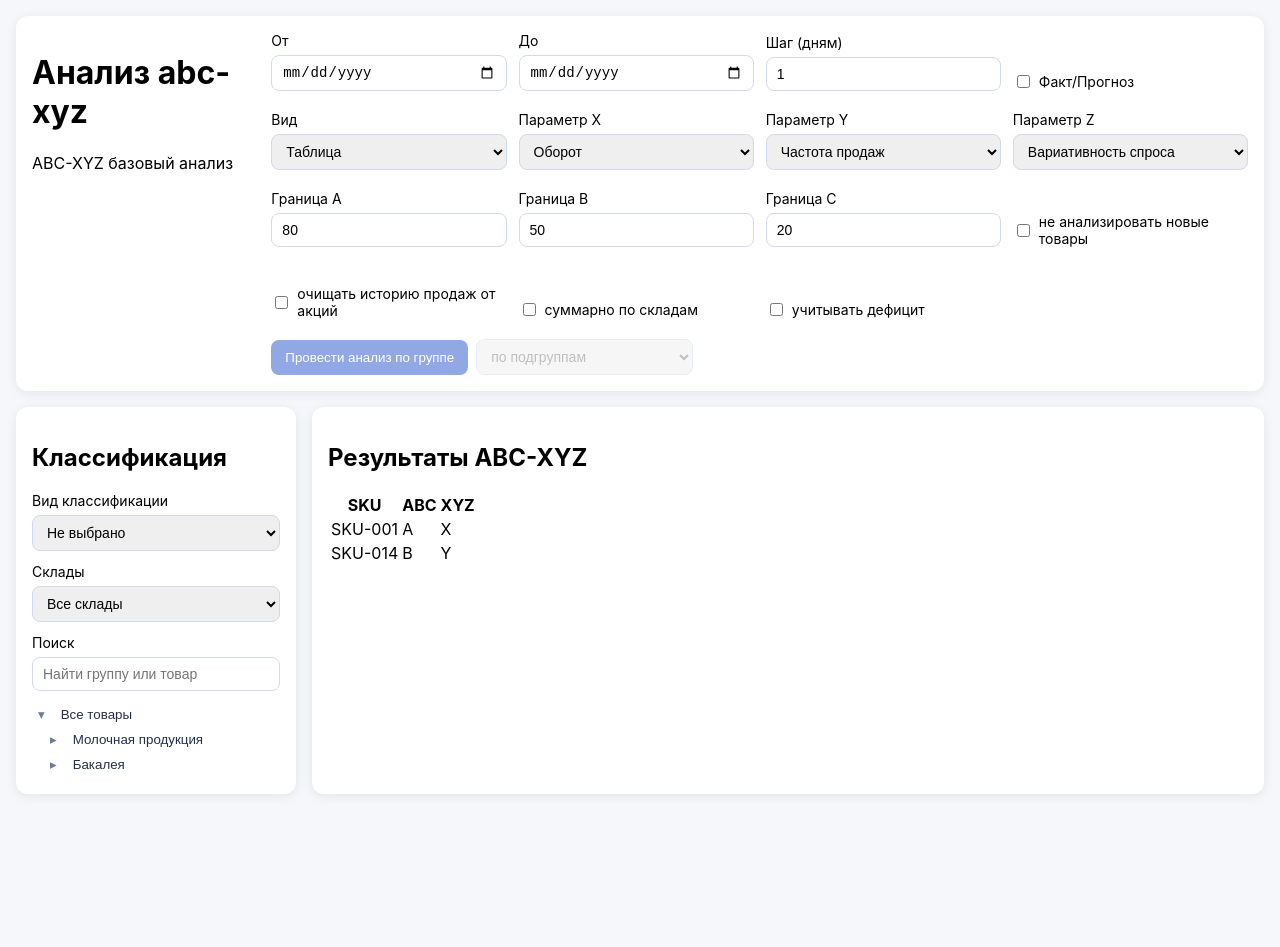
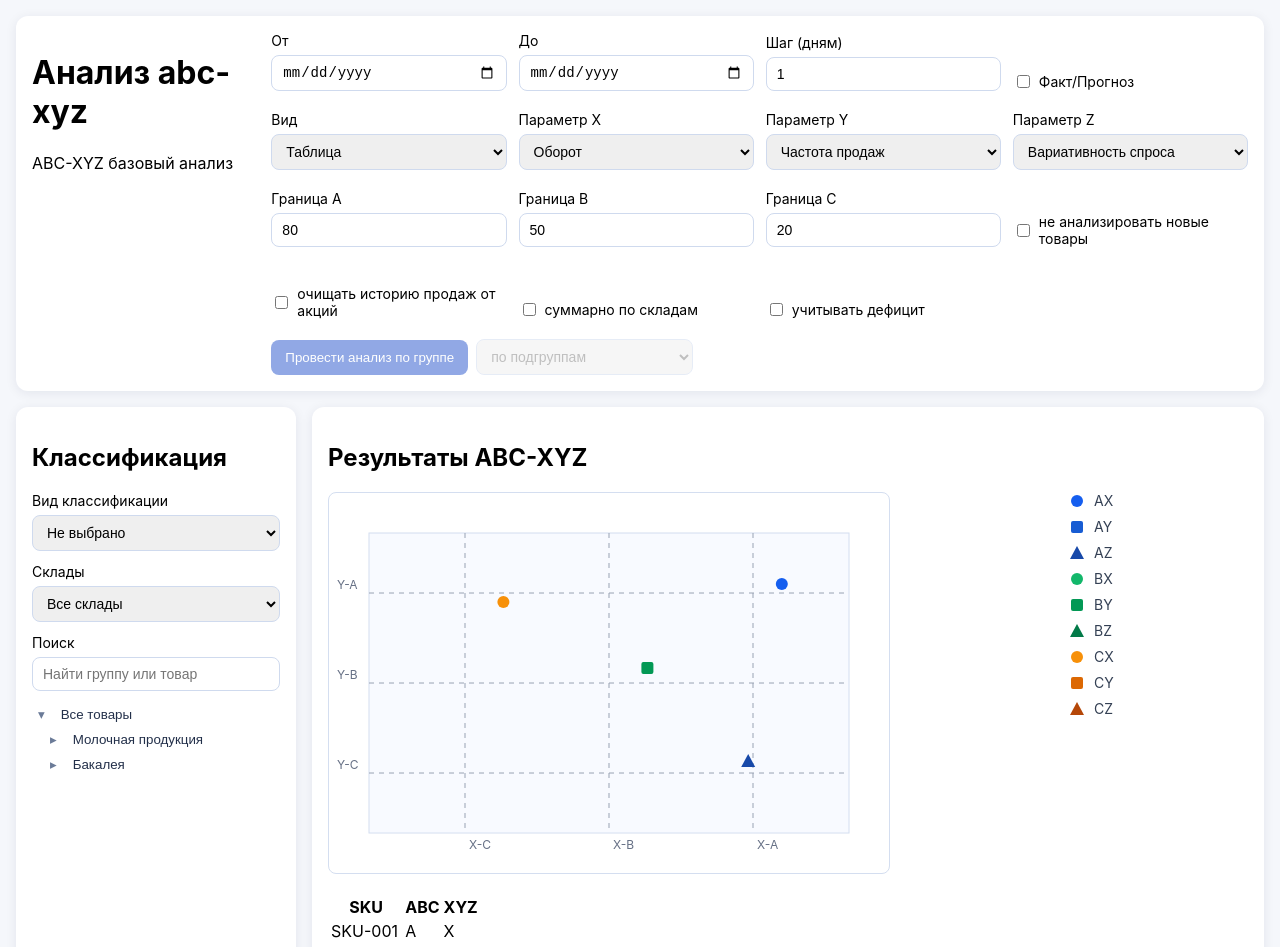
Before and after one commit to allgrit/fakeitforecast, a React (Vite) app: page /analysis/abc-xyz in a window 1280 px wide. Shown: the top 947 px of the page. Before the commit the page ends 810 px from the top, so only its background shows below. Built offline with nearby package versions, Linux system fonts and the light colour scheme.

Commit message:
Add ABC/XYZ scatter chart with thresholds and snapshot tests

```diff
--- a/src/components/AnalysisWorkspace.jsx
+++ b/src/components/AnalysisWorkspace.jsx
@@ -1,14 +1,142 @@
-export function AnalysisWorkspace({ loading, data }) {
+import React from 'react'
+const ABC_ORDER = ['A', 'B', 'C']
+const XYZ_ORDER = ['X', 'Y', 'Z']
+
+const COMBINATION_STYLE = {
+  AX: { color: '#155eef', marker: 'circle' },
+  AY: { color: '#175cd3', marker: 'square' },
+  AZ: { color: '#1849a9', marker: 'triangle' },
+  BX: { color: '#12b76a', marker: 'circle' },
+  BY: { color: '#039855', marker: 'square' },
+  BZ: { color: '#027a48', marker: 'triangle' },
+  CX: { color: '#f79009', marker: 'circle' },
+  CY: { color: '#dc6803', marker: 'square' },
+  CZ: { color: '#b54708', marker: 'triangle' }
+}
+
+const CHART_WIDTH = 560
+const CHART_HEIGHT = 380
+const PADDING = 40
+const PLOT_WIDTH = CHART_WIDTH - PADDING * 2
+const PLOT_HEIGHT = CHART_HEIGHT - PADDING * 2
+
+const clamp = (value) => Math.min(100, Math.max(0, Number(value) || 0))
+const toChartX = (value) => PADDING + (clamp(value) / 100) * PLOT_WIDTH
+const toChartY = (value) => CHART_HEIGHT - PADDING - (clamp(value) / 100) * PLOT_HEIGHT
+
+function drawMarker(shape, x, y, color) {
+  if (shape === 'square') {
+    return <rect x={x - 6} y={y - 6} width={12} height={12} rx={2} fill={color} />
+  }
+
+  if (shape === 'triangle') {
+    const points = `${x},${y - 7} ${x - 7},${y + 6} ${x + 7},${y + 6}`
+    return <polygon points={points} fill={color} />
+  }
+
+  return <circle cx={x} cy={y} r={6} fill={color} />
+}
+
+export function AnalysisWorkspace({ loading, data, thresholds }) {
+  const [activePoint, setActivePoint] = React.useState(null)
+
   if (loading) {
     return <main className="skeleton workspace-skeleton" data-testid="workspace-skeleton" />
   }
 
   const rows = data?.results ?? []
+  const thresholdValues = {
+    a: clamp(thresholds?.a ?? 80),
+    b: clamp(thresholds?.b ?? 50),
+    c: clamp(thresholds?.c ?? 20)
+  }
+
+  const points = rows.map((row, index) => {
+    const group = `${row.abc}${row.xyz}`
+    const style = COMBINATION_STYLE[group] || COMBINATION_STYLE.CZ
+
+    return {
+      ...row,
+      id: `${row.sku}-${index}`,
+      group,
+      style,
+      x: clamp(row.x ?? row.xValue),
+      y: clamp(row.y ?? row.yValue)
+    }
+  })
 
   return (
     <main className="analysis-workspace">
       <h2>Результаты ABC-XYZ</h2>
       {rows.length ? (
+        <>
+          <div className="scatter-layout">
+            <div className="scatter-wrap">
+              <svg viewBox={`0 0 ${CHART_WIDTH} ${CHART_HEIGHT}`} role="img" aria-label="ABC XYZ scatter chart">
+                <rect x={PADDING} y={PADDING} width={PLOT_WIDTH} height={PLOT_HEIGHT} fill="#f8faff" stroke="#d4def0" />
+
+                {Object.entries(thresholdValues).map(([key, value]) => {
+                  const x = toChartX(value)
+                  const y = toChartY(value)
+                  const label = key.toUpperCase()
+
+                  return (
+                    <g key={key}>
+                      <line x1={x} y1={PADDING} x2={x} y2={CHART_HEIGHT - PADDING} stroke="#98a2b3" strokeDasharray="5 5" />
+                      <line x1={PADDING} y1={y} x2={CHART_WIDTH - PADDING} y2={y} stroke="#98a2b3" strokeDasharray="5 5" />
+                      <text x={x + 4} y={CHART_HEIGHT - PADDING + 16} fontSize="12" fill="#667085">X-{label}</text>
+                      <text x={8} y={y - 4} fontSize="12" fill="#667085">Y-{label}</text>
+                    </g>
+                  )
+                })}
+
+                {points.map((point) => {
+                  const cx = toChartX(point.x)
+                  const cy = toChartY(point.y)
+
+                  return (
+                    <g
+                      key={point.id}
+                      className="scatter-point"
+                      data-testid={`scatter-point-${point.id}`}
+                      onMouseEnter={() => setActivePoint(point)}
+                      onMouseLeave={() => setActivePoint((prev) => (prev?.id === point.id ? null : prev))}
+                      onFocus={() => setActivePoint(point)}
+                      onBlur={() => setActivePoint((prev) => (prev?.id === point.id ? null : prev))}
+                      tabIndex={0}
+                    >
+                      {drawMarker(point.style.marker, cx, cy, point.style.color)}
+                    </g>
+                  )
+                })}
+              </svg>
+
+              {activePoint ? (
+                <div className="chart-tooltip" role="status">
+                  <strong>{activePoint.sku}</strong>
+                  <div>X: {activePoint.x}</div>
+                  <div>Y: {activePoint.y}</div>
+                  <div>Группа: {activePoint.group}</div>
+                </div>
+              ) : null}
+            </div>
+
+            <div className="combination-legend" aria-label="Легенда комбинаций ABC XYZ">
+              {ABC_ORDER.flatMap((abc) => XYZ_ORDER.map((xyz) => `${abc}${xyz}`)).map((combo) => {
+                const style = COMBINATION_STYLE[combo]
+
+                return (
+                  <div key={combo} className="legend-item">
+                    <svg width="18" height="18" viewBox="0 0 18 18" aria-hidden="true">
+                      {drawMarker(style.marker, 9, 9, style.color)}
+                    </svg>
+                    <span>{combo}</span>
+                  </div>
+                )
+              })}
+            </div>
+          </div>
+
           <table>
             <thead>
               <tr>
@@ -27,6 +155,7 @@ export function AnalysisWorkspace({ loading, data }) {
               ))}
             </tbody>
           </table>
+        </>
       ) : (
         <p className="empty-state">Нет данных для отображения</p>
       )}
--- a/src/data/mockAnalysisData.js
+++ b/src/data/mockAnalysisData.js
@@ -41,8 +41,10 @@ export const mockAnalysisData = {
       }
     ],
     results: [
-      { sku: 'SKU-001', abc: 'A', xyz: 'X' },
-      { sku: 'SKU-014', abc: 'B', xyz: 'Y' }
+      { sku: 'SKU-001', abc: 'A', xyz: 'X', x: 86, y: 83 },
+      { sku: 'SKU-002', abc: 'A', xyz: 'Z', x: 79, y: 24 },
+      { sku: 'SKU-014', abc: 'B', xyz: 'Y', x: 58, y: 55 },
+      { sku: 'SKU-099', abc: 'C', xyz: 'X', x: 28, y: 77 }
     ]
   }
 }
--- a/src/pages/AnalysisPage.jsx
+++ b/src/pages/AnalysisPage.jsx
@@ -106,7 +106,7 @@ export function AnalysisPage() {
       />
       <div className="analysis-body">
         <ClassificationSidebar loading={FEATURE_LOADING} data={analysisData} filters={filters} onChange={updateFilters} />
-        <AnalysisWorkspace loading={FEATURE_LOADING} data={analysisData} />
+        <AnalysisWorkspace loading={FEATURE_LOADING} data={analysisData} thresholds={filters.thresholds} />
       </div>
     </div>
   )
--- a/src/styles.css
+++ b/src/styles.css
@@ -192,3 +192,60 @@ mark {
   color: #c62424;
   font-size: 12px;
 }
+
+.scatter-layout {
+  display: grid;
+  grid-template-columns: minmax(0, 1fr) 180px;
+  gap: 16px;
+  margin-bottom: 16px;
+}
+
+.scatter-wrap {
+  position: relative;
+}
+
+.scatter-wrap svg {
+  width: 100%;
+  max-width: 560px;
+  border: 1px solid #d4def0;
+  border-radius: 8px;
+  background: #fff;
+}
+
+.scatter-point {
+  cursor: pointer;
+  outline: none;
+}
+
+.scatter-point:focus-visible circle,
+.scatter-point:focus-visible rect,
+.scatter-point:focus-visible polygon {
+  stroke: #111927;
+  stroke-width: 2;
+}
+
+.chart-tooltip {
+  position: absolute;
+  top: 12px;
+  right: 12px;
+  background: rgba(17, 25, 39, 0.9);
+  color: #fff;
+  border-radius: 8px;
+  padding: 8px 10px;
+  font-size: 13px;
+  line-height: 1.3;
+}
+
+.combination-legend {
+  display: grid;
+  gap: 8px;
+  align-content: start;
+}
+
+.legend-item {
+  display: flex;
+  align-items: center;
+  gap: 8px;
+  font-size: 14px;
+  color: #344054;
+}
```
Also changed, not shown: 2 other files (tests, documents, lock files or other folders). Lines whose indentation alone changed are shown as unchanged.
